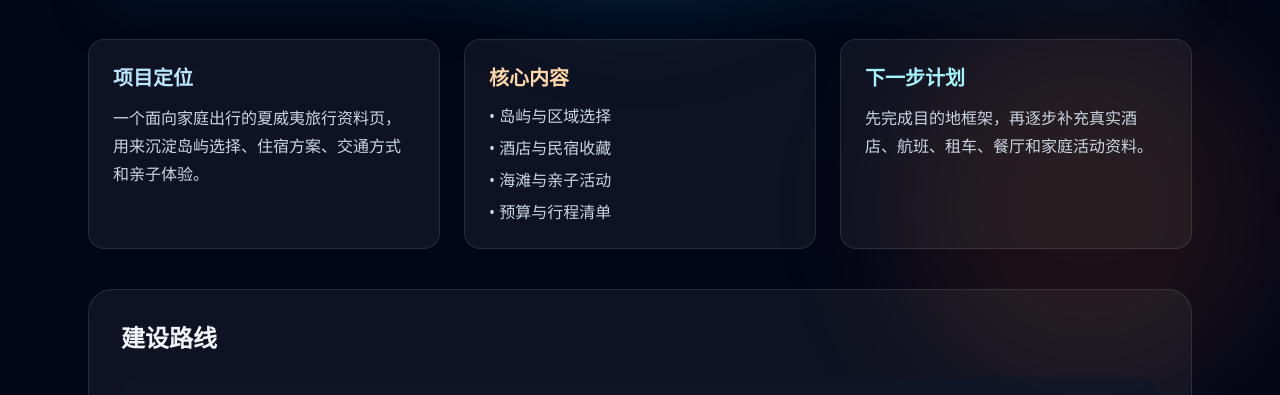
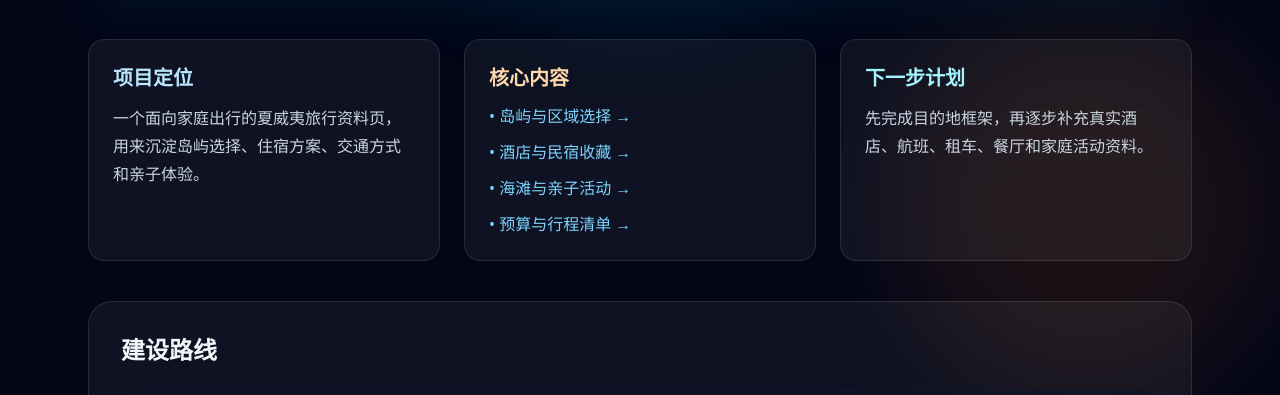
Before and after one commit to paulkang666/oneald, a website: page hawaii.html in a window 1280 px wide. Shown: the part 401-796 px from the top of the page. Drawn offline with nearby package versions, Linux system fonts and the light colour scheme.

Commit message:
Link hawaii sub pages
Updated the core content section to include links for each item.

```diff
--- a/hawaii.html
+++ b/hawaii.html
@@ -75,12 +75,28 @@
 
       <div class="rounded-2xl border border-white/10 bg-white/5 p-6">
         <h2 class="text-xl font-semibold text-orange-200">核心内容</h2>
-        <ul class="mt-3 space-y-2 text-slate-300">
-          <li>• 岛屿与区域选择</li>
-          <li>• 酒店与民宿收藏</li>
-          <li>• 海滩与亲子活动</li>
-          <li>• 预算与行程清单</li>
-        </ul>
+        <ul class="mt-3 space-y-3 text-slate-300">
+  <li>
+    <a href="hawaii-islands.html" class="text-sky-300 hover:text-white">
+      • 岛屿与区域选择 →
+    </a>
+  </li>
+  <li>
+    <a href="hawaii-hotels.html" class="text-sky-300 hover:text-white">
+      • 酒店与民宿收藏 →
+    </a>
+  </li>
+  <li>
+    <a href="hawaii-beaches.html" class="text-sky-300 hover:text-white">
+      • 海滩与亲子活动 →
+    </a>
+  </li>
+  <li>
+    <a href="hawaii-budget.html" class="text-sky-300 hover:text-white">
+      • 预算与行程清单 →
+    </a>
+  </li>
+</ul>
       </div>
 
       <div class="rounded-2xl border border-white/10 bg-white/5 p-6">
```
